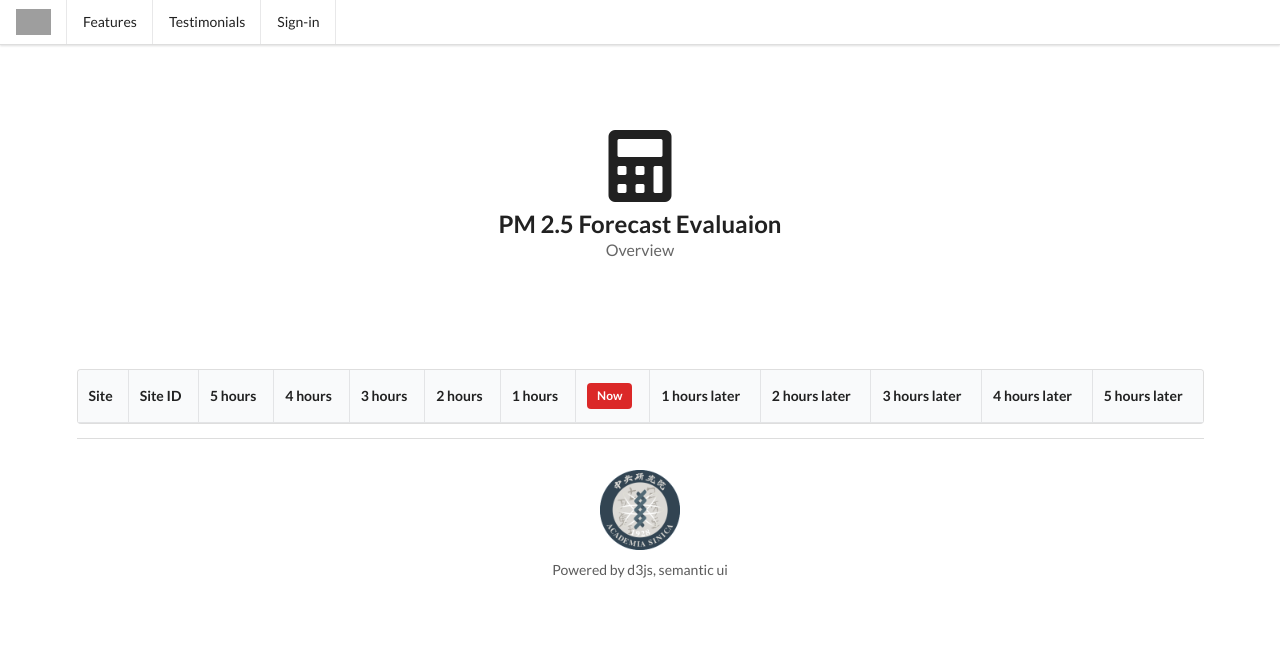
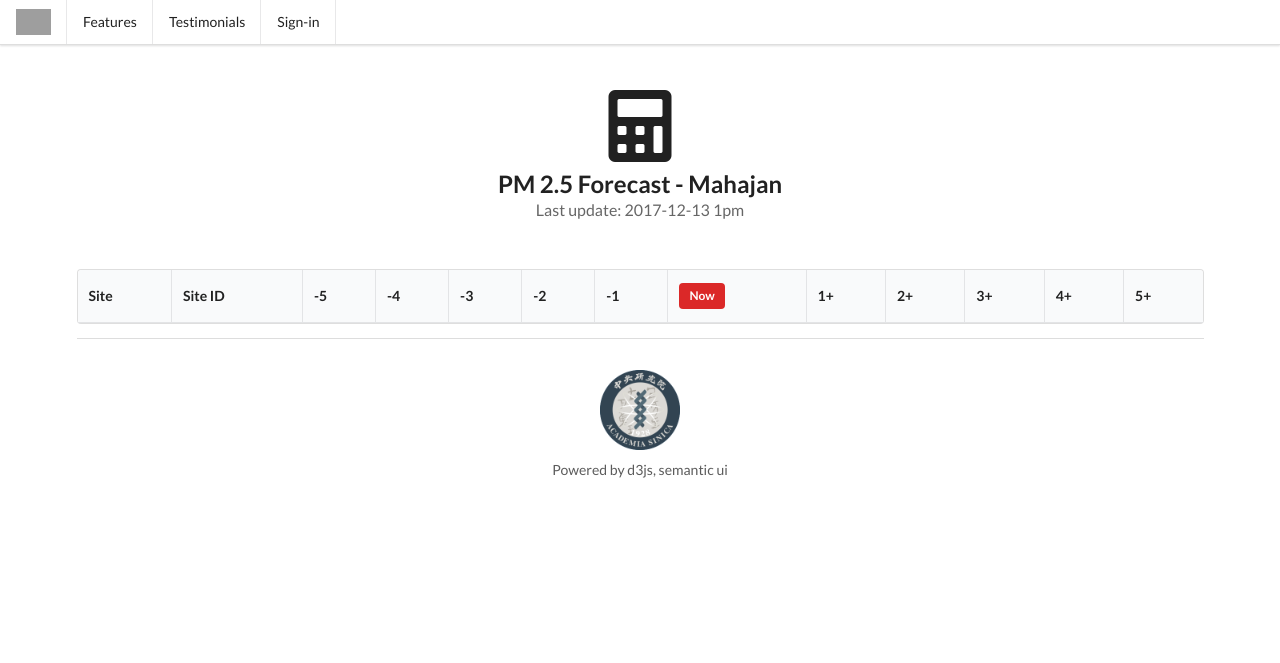
Before and after one commit to Dongee-W/pm25_forecast, a Django app: a page that uses templates/base.html in a window 1280 px wide. Shown: the top 663 px of the page. After the commit the page ends 478 px from the top, so only its background shows below. Run offline with Django 3.2, Linux system fonts and the light colour scheme; lists and menus that the app fills with data are empty; some libraries are stand-ins or nearby versions; grey boxes are pictures that could not be loaded.

Commit message:
improvement

```diff
--- a/pm25forecast/settings.py
+++ b/pm25forecast/settings.py
@@ -25,7 +25,7 @@ SECRET_KEY = '+&=tl9eca*ler(@dq*)i=v2sys9d)zw#)ymhh_zgte_21x7z8@'
 # SECURITY WARNING: don't run with debug turned on in production!
 DEBUG = True
 
-ALLOWED_HOSTS = ['140.109.18.224','hello.com']
+ALLOWED_HOSTS = ['140.109.18.224','hello.com', 'localhost']
 
 
 # Application definition
--- a/static/css/forecast.css
+++ b/static/css/forecast.css
@@ -31,7 +31,7 @@
   }
 
   #center-message {
-    margin-top: 160px;
+    margin-top: 100px;
   }
 
   #footer-divider {
@@ -42,3 +42,7 @@
     display: block;
     margin: auto;
   }
+
+  #map {
+    margin-top: 50px;
+  }
--- a/static/css/overview.css
+++ b/static/css/overview.css
@@ -1,5 +1,5 @@
 
 #center-message {
-    margin-top: 130px;
-    margin-bottom: 110px;
+    margin-top: 90px;
+    margin-bottom: 50px;
 }
--- a/templates/base.html
+++ b/templates/base.html
@@ -8,7 +8,6 @@
     <title>{% block title %}Base{% endblock %}</title>
     <meta name="description" content="The HTML5 Herald">
     <meta name="author" content="SitePoint">
-    {% block local_import %}{% endblock %}
     <link rel="stylesheet" href="{% static "css/base.css" %}">
     <link rel="stylesheet" href="https://cdnjs.cloudflare.com/ajax/libs/semantic-ui/2.2.13/semantic.min.css">
     <link rel="stylesheet" href="https://cdnjs.cloudflare.com/ajax/libs/nvd3/1.8.6/nv.d3.min.css">
@@ -24,6 +23,8 @@
     crossorigin="anonymous"></script>
     <script type="text/javascript" src="https://cdnjs.cloudflare.com/ajax/libs/semantic-ui/2.2.13/semantic.min.js"></script>
     <script src="https://cdn.plot.ly/plotly-latest.min.js"></script>
+
+    {% block local_import %}{% endblock %}
 
 
 
--- a/templates/overview.html
+++ b/templates/overview.html
@@ -5,40 +5,48 @@
 
 {% block local_import %}
 <link rel="stylesheet" href="{% static "css/overview.css" %}">
+<script type="text/javascript" src="{% static "js/jquery.tablesort.js" %}"></script>
 {% endblock %}
 
 {% block content %}
 <h2 class="ui center aligned icon header" id="center-message">
     <i class="calculator icon"></i>
     <div class="content">
-        PM 2.5 Forecast Evaluaion
-        <div class="sub header">Overview</div>
+        PM 2.5 Forecast - Mahajan
+        <div class="sub header">Last update: 2017-12-13 1pm</div>
     </div>
 </h2>
-<table class="ui celled table" id="table">
+<table class="ui sortable celled table" id="table">
     <thead>
-        <tr><th>Site</th>
-        <th>Site ID</th>
-        <th>5 hours</th>
-        <th>4 hours</th>
-        <th>3 hours</th>
-        <th>2 hours</th>
-        <th>1 hours</th>
-        <th>
-            <div class="ui label red">
-            Now
-            </div></th>
-        <th>1 hours later</th>
-        <th>2 hours later</th>
-        <th>3 hours later</th>
-        <th>4 hours later</th>
-        <th>5 hours later</th>
+        <tr class="numerical"><th>Site</th>
+            <th class="string">Site ID</th>
+            <th class="minus">-5</th>
+            <th class="minus">-4</th>
+            <th class="minus">-3</th>
+            <th class="minus">-2</th>
+            <th class="minus">-1</th>
+            <th class="numerical">
+                <div class="ui label red">
+                Now
+                </div></th>
+            <th class="numerical">1+</th>
+            <th class="numerical">2+</th>
+            <th class="numerical">3+</th>
+            <th class="numerical">4+</th>
+            <th class="numerical">5+</th>
     </tr></thead>
     <tbody>
 
     </tbody>
 </table>
 <script type="text/javascript">
+
+    var colorPicker = function(readings) {
+        if (readings >= 0 && readings <= 10) return "rgb(173, 241, 120)"
+        else if (readings > 10 && readings <= 20) return "rgb(61, 145, 234)"
+        else if (readings > 20) return "rgb(234, 117, 160)"
+        else return "rgb(119, 119, 119)"
+    }
     var rowConverter = function(d) {
         return {
             id: d["ID"],
@@ -56,21 +64,74 @@
         }
     }
 
-    d3.csv("{% static filename %}", rowConverter, function(dataset) {
+    d3.csv("{% static "overview_2017112707.csv" %}", rowConverter, function(dataset) {
         d3.select("tbody")
             .selectAll("tr")
             .data(dataset)
             .enter()
             .append("tr")
             .html(function(d, i) {
-                return `<td>${i}</td><td><a href=\"/forecast/${d.id}\">${d.id}</a></td><td>${Math.floor(d.left5).toString()}</td>
-                <td>${Math.round(d.left4).toString()}</td><td>${Math.round(d.left3).toString()}</td>
-                <td>${Math.round(d.left2).toString()}</td><td>${Math.round(d.left1).toString()}</td>
-                <td>${Math.round(d.readings).toString()}</td><td>${Math.round(d.right1).toString()}</td>
-                <td>${Math.round(d.right2).toString()}</td><td>${Math.round(d.right3).toString()}</td>
-                <td>${Math.round(d.right4).toString()}</td><td>${Math.round(d.right5).toString()}</td>`
+                var m5error = d.readings == "0" || isNaN(d.left5) || isNaN(d.readings)  ?
+                    "N/A" : Math.round((Math.abs(d.left5 - d.readings) / d.readings * 100)).toString()+ "%"
+                var m4error = d.readings == "0" || isNaN(d.left4) || isNaN(d.readings)  ?
+                    "N/A" : Math.round((Math.abs(d.left4 - d.readings) / d.readings * 100)).toString()+ "%"
+                var m3error = d.readings == "0" || isNaN(d.left3) || isNaN(d.readings)  ?
+                    "N/A" : Math.round((Math.abs(d.left3 - d.readings) / d.readings * 100)).toString()+ "%"
+                var m2error = d.readings == "0" || isNaN(d.left2) || isNaN(d.readings)  ?
+                    "N/A" : Math.round((Math.abs(d.left2 - d.readings) / d.readings * 100)).toString()+ "%"
+                var m1error = d.readings == "0" || isNaN(d.left1) || isNaN(d.readings)  ?
+                    "N/A" : Math.round((Math.abs(d.left1 - d.readings) / d.readings * 100)).toString()+ "%"
+
+                var m5errorColor = m5error == "N/A" ? "rgb(119, 119, 119)" : colorPicker(parseInt(m5error.slice(0, -1)))
+                var m4errorColor = m4error == "N/A" ? "rgb(119, 119, 119)" : colorPicker(parseInt(m4error.slice(0, -1)))
+                var m3errorColor = m3error == "N/A" ? "rgb(119, 119, 119)" : colorPicker(parseInt(m3error.slice(0, -1)))
+                var m2errorColor = m2error == "N/A" ? "rgb(119, 119, 119)" : colorPicker(parseInt(m2error.slice(0, -1)))
+                var m1errorColor = m1error == "N/A" ? "rgb(119, 119, 119)" : colorPicker(parseInt(m1error.slice(0, -1)))
+
+                var m1errorHTML = "<span style=\"color:" + m1errorColor + ";font-size: 80%\"> (" + m1error + ")</span>"
+                var m2errorHTML = "<span style=\"color:" + m2errorColor + ";font-size: 80%\"> (" + m2error + ")</span>"
+                var m3errorHTML = "<span style=\"color:" + m3errorColor + ";font-size: 80%\"> (" + m3error + ")</span>"
+                var m4errorHTML = "<span style=\"color:" + m4errorColor + ";font-size: 80%\"> (" + m4error + ")</span>"
+                var m5errorHTML = "<span style=\"color:" + m5errorColor + ";font-size: 80%\"> (" + m5error + ")</span>"
+
+                var m5content = isNaN(d.left5) ? "N/A": Math.round(d.left5).toString()
+                var m4content = isNaN(d.left4) ? "N/A": Math.round(d.left4).toString()
+                var m3content = isNaN(d.left3) ? "N/A": Math.round(d.left3).toString()
+                var m2content = isNaN(d.left2) ? "N/A": Math.round(d.left2).toString()
+                var m1content = isNaN(d.left1) ? "N/A": Math.round(d.left1).toString()
+                var nowContent = isNaN(d.readings) ? "N/A": Math.round(d.readings).toString()
+                var p1content = isNaN(d.right1) ? "N/A": Math.round(d.right1).toString()
+                var p2content = isNaN(d.right2) ? "N/A": Math.round(d.right2).toString()
+                var p3content = isNaN(d.right3) ? "N/A": Math.round(d.right3).toString()
+                var p4content = isNaN(d.right4) ? "N/A": Math.round(d.right4).toString()
+                var p5content = isNaN(d.right5) ? "N/A": Math.round(d.right5).toString()
+
+
+                return `<td data-sort-value=\"${i + 1}\">${i + 1}</td>
+                <td>${d.id}</td>
+                <td data-sort-value=\"${m5error}\">${m5content + m5errorHTML}</td>
+                <td data-sort-value=\"${m4error}\">${m4content + m4errorHTML}</td>
+                <td data-sort-value=\"${m3error}\">${m3content + m3errorHTML}</td>
+                <td data-sort-value=\"${m2error}\">${m2content + m2errorHTML}</td>
+                <td data-sort-value=\"${m1error}\">${m1content + m1errorHTML}</td>
+                <td data-sort-value=\"${nowContent}\">${nowContent}</td>
+                <td data-sort-value=\"${p1content}\">${p1content}</td>
+                <td data-sort-value=\"${p2content}\"v>${p2content}</td>
+                <td data-sort-value=\"${p3content}\">${p3content}</td>
+                <td data-sort-value=\"${p4content}\">${p4content}</td>
+                <td data-sort-value=\"${p5content}\">${p5content}</td>`
             });
     })
+    $('thead th.minus').data('sortBy', function(th, td, tablesort) {
+        if (td.attr("data-sort-value") == "N/A") return -1
+        else return parseInt(td.attr("data-sort-value").slice(0, -1));
+    });
+    $('thead th.numerical').data('sortBy', function(th, td, tablesort) {
+        if (td.attr("data-sort-value") == "N/A") return -1
+        else return parseInt(td.attr("data-sort-value"));
+    });
+    $('table').tablesort();
+
 
 
 </script>
```
Also changed, not shown: templates/forecast-page.html (+11 -1 lines), static/js/jquery.tablesort.js (added).
